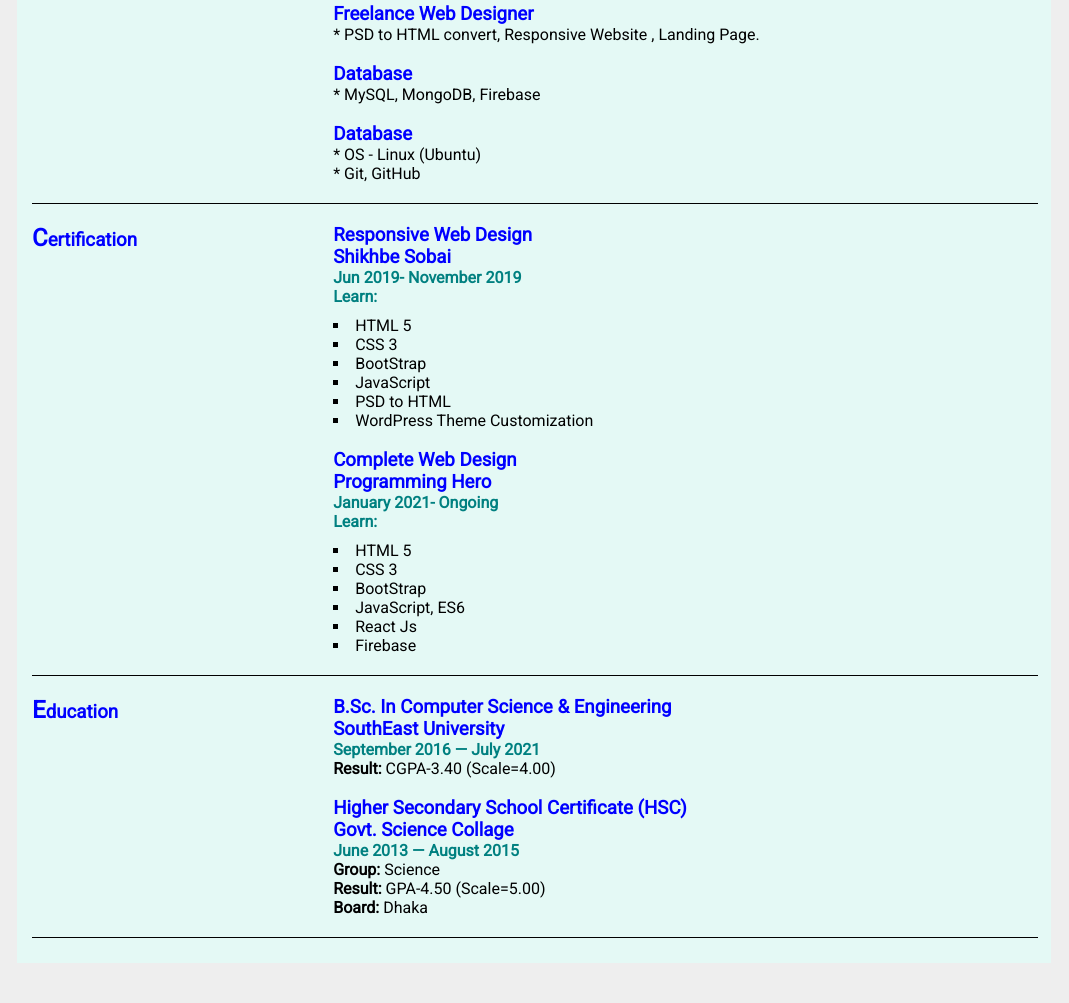
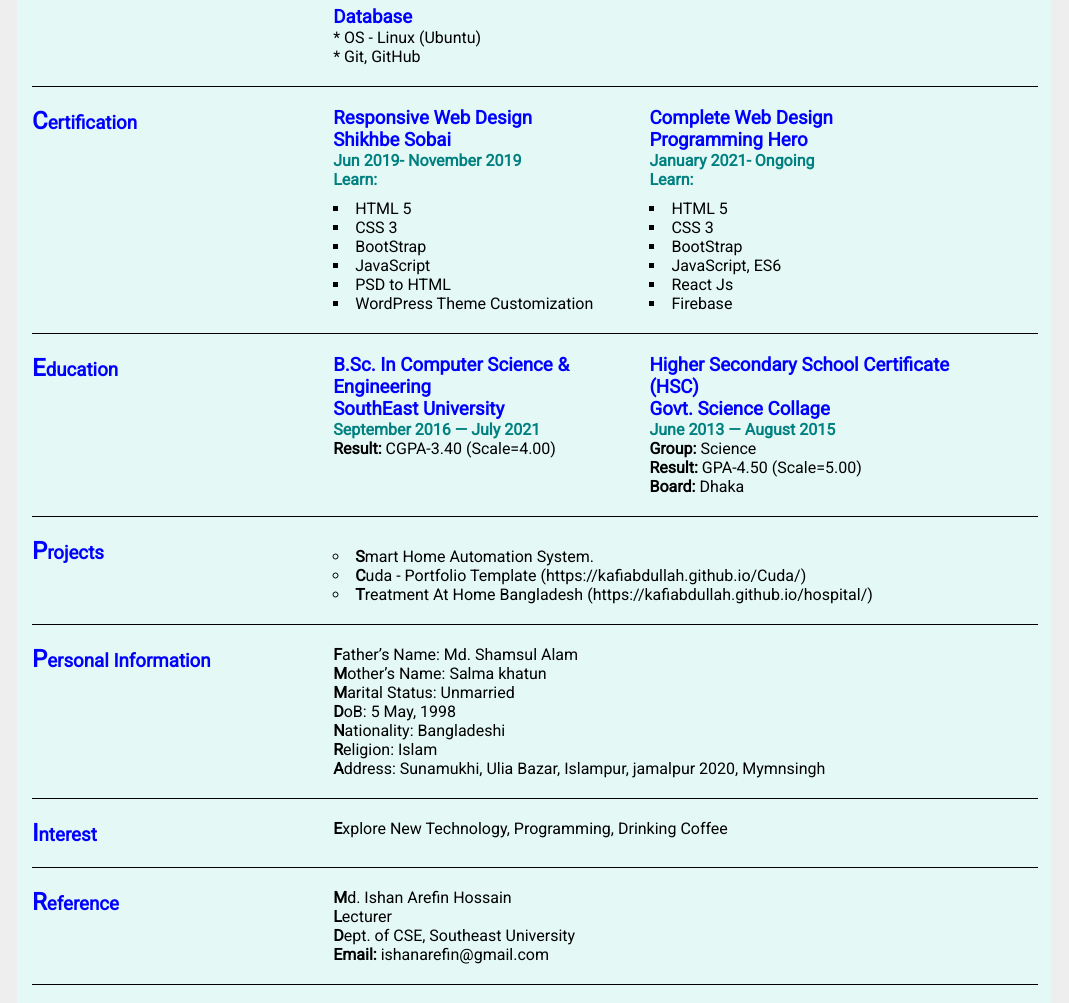
Before and after one commit to kafiabdullah/myCV, a plain HTML site: page index.html in a window 1280 px wide. Shown: the part 595-1598 px from the top of the page, without its empty margins (106-1175 px from the left). Before the commit the page ends 1558 px from the top, so only its background shows below. Drawn offline with Linux system fonts and the light colour scheme.

Commit message:
complete main part

```diff
--- a/css/style.css
+++ b/css/style.css
@@ -130,3 +130,27 @@ main {
 /* -------------------------------------
         Certification END
 ---------------------------------------*/
+
+#projects .right-div ul{
+
+    list-style-type: circle;
+    list-style-position: inside;
+  }
+  #projects .right-div li::first-letter{
+      font-weight: bold;
+  }
+/* -------------------------------------
+        EDUCATION Start
+---------------------------------------*/
+  .education-right, .certification-right{
+      float: left;
+      width: 45%;
+  }
+  .education-left, .certification-left{
+      float: left;
+      width: 45%;
+  }
+
+  /* -------------------------------------
+        EDUCATION END
+---------------------------------------*/
--- a/index.html
+++ b/index.html
@@ -47,29 +47,6 @@
       <div class="div-clear"></div>
       <hr />
       <main>
-        <!-- personal information start -->
-        <section id="personal-information">
-          <div class="content">
-            <div class="left-div">
-              <h3>Personal Information</h3>
-            </div>
-            <div class="right-div">
-              <p>
-                Address: Sunamukhi, Ulia Bazar, Islampur, jamalpur 2020,
-                Mymnsingh
-              </p>
-              <p>DoB: 5 May, 1998</p>
-              <p>Nationality: Bangladeshi</p>
-              <p>Religion: Islam</p>
-            </div>
-          </div>
-        </section>
-
-        <!-- personal information end -->
-        <!-- clear div -->
-        <div class="div-clear"></div>
-        <hr class="common-hr" />
-
         <!-- work experience  start -->
         <section id="work-experience">
           <div class="content">
@@ -140,6 +117,7 @@
             </div>
 
             <div class="right-div">
+              <div class="certification-left">
                 <h3>Responsive Web Design</h3>
 
                 <h3>Shikhbe Sobai</h3>
@@ -153,7 +131,9 @@
                   <li>PSD to HTML</li>
                   <li>WordPress Theme Customization</li>
                 </ul>
-              <br />
+              </div>
+
+              <div class="certification-right">
                 <h3>Complete Web Design</h3>
                 <h3>Programming Hero</h3>
                 <h4>January 2021- Ongoing</h4>
@@ -166,6 +146,7 @@
                   <li>React Js</li>
                   <li>Firebase</li>
                 </ul>
+              </div>
             </div>
           </div>
         </section>
@@ -183,14 +164,15 @@
             </div>
 
             <div class="right-div">
+              <div class="education-left">
                 <h3>B.Sc. In Computer Science & Engineering</h3>
 
                 <h3>SouthEast University</h3>
                 <h4>September 2016 — July 2021</h4>
                 <p><strong>Result:</strong> CGPA-3.40 (Scale=4.00)</p>
+              </div>
 
-              <br />
-              <h3>
+              <div class="education-right">
                 <h3>Higher Secondary School Certificate (HSC)</h3>
                 <h3>Govt. Science Collage</h3>
                 <h4>June 2013 — August 2015</h4>
@@ -199,10 +181,100 @@
                 <p><strong>Result: </strong> GPA-4.50 (Scale=5.00)</p>
 
                 <p><strong>Board: </strong>Dhaka</p>
-              </h3>
+              </div>
             </div>
           </div>
         </section>
+        <!-- clear div -->
+        <div class="div-clear"></div>
+        <hr class="common-hr" />
+        <!-- Projects  start -->
+        <section id="projects">
+          <div class="content">
+            <div class="left-div">
+              <h3>Projects</h3>
+            </div>
+
+            <div class="right-div">
+              <ul>
+                <li>Smart Home Automation System.</li>
+                <li>
+                  Cuda - Portfolio Template
+                  (https://kafiabdullah.github.io/Cuda/)
+                </li>
+                <li>
+                  Treatment At Home Bangladesh
+                  (https://kafiabdullah.github.io/hospital/)
+                </li>
+              </ul>
+            </div>
+          </div>
+        </section>
+        <!-- Projects End -->
+        <!-- clear div -->
+        <div class="div-clear"></div>
+        <hr class="common-hr" />
+
+        <!-- personal information start -->
+        <section id="personal-information">
+          <div class="content">
+            <div class="left-div">
+              <h3>Personal Information</h3>
+            </div>
+            <div class="right-div">
+              <p>Father’s Name: Md. Shamsul Alam</p>
+              <p>Mother’s Name: Salma khatun</p>
+              <p>Marital Status: Unmarried</p>
+
+              <p>DoB: 5 May, 1998</p>
+              <p>Nationality: Bangladeshi</p>
+              <p>Religion: Islam</p>
+              <p>
+                Address: Sunamukhi, Ulia Bazar, Islampur, jamalpur 2020,
+                Mymnsingh
+              </p>
+            </div>
+          </div>
+        </section>
+
+        <!-- personal information end -->
+        <!-- clear div -->
+        <div class="div-clear"></div>
+        <hr class="common-hr" />
+
+        <!-- interest section start -->
+        <section id="interest">
+          <div class="content">
+            <div class="left-div">
+              <h3>Interest</h3>
+            </div>
+            <div class="right-div">
+              <p>Explore New Technology, Programming, Drinking Coffee</p>
+            </div>
+          </div>
+        </section>
+
+        <!-- interest end -->
+        <!-- clear div -->
+        <div class="div-clear"></div>
+        <hr class="common-hr" />
+
+        <!-- reference section start -->
+        <section id="reference">
+          <div class="content">
+            <div class="left-div">
+              <h3>Reference</h3>
+            </div>
+            <div class="right-div">
+              <p>Md. Ishan Arefin Hossain</p>
+              <p>Lecturer</p>
+              <p>Dept. of CSE, Southeast University</p>
+              <p><strong>Email:</strong> ishanarefin@gmail.com</p>
+            </div>
+          </div>
+        </section>
+
+        <!-- reference end -->
         <!-- clear div -->
         <div class="div-clear"></div>
         <hr class="common-hr" />
```
Lines whose indentation alone changed are shown as unchanged.
